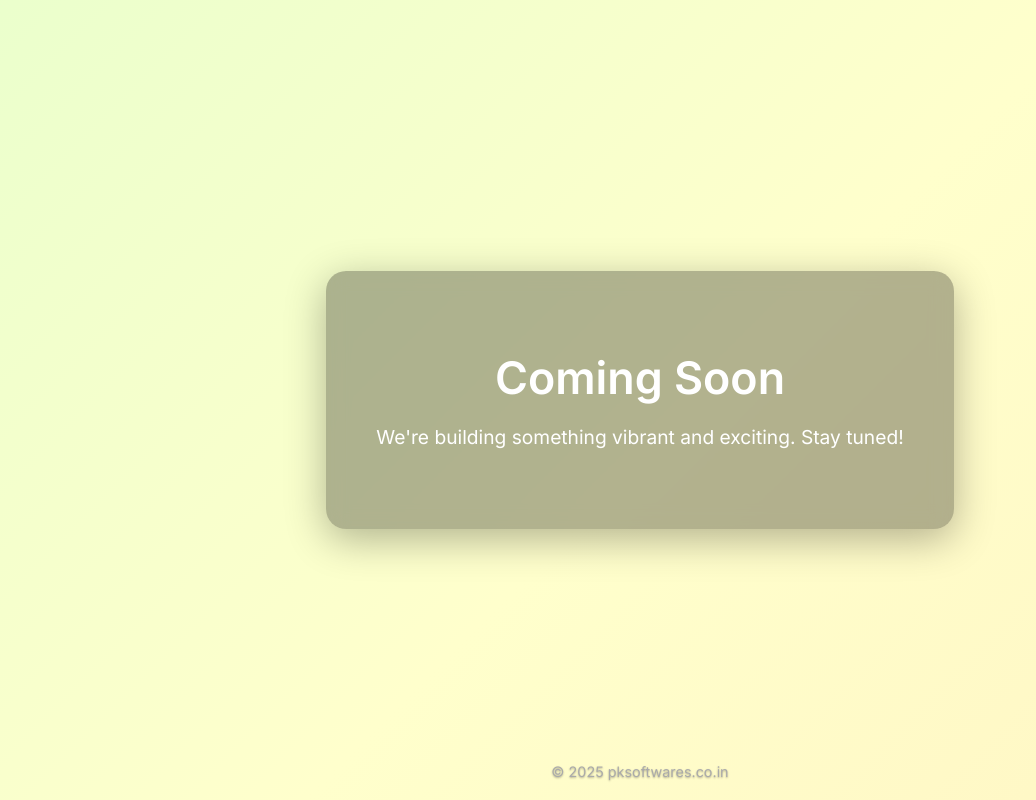
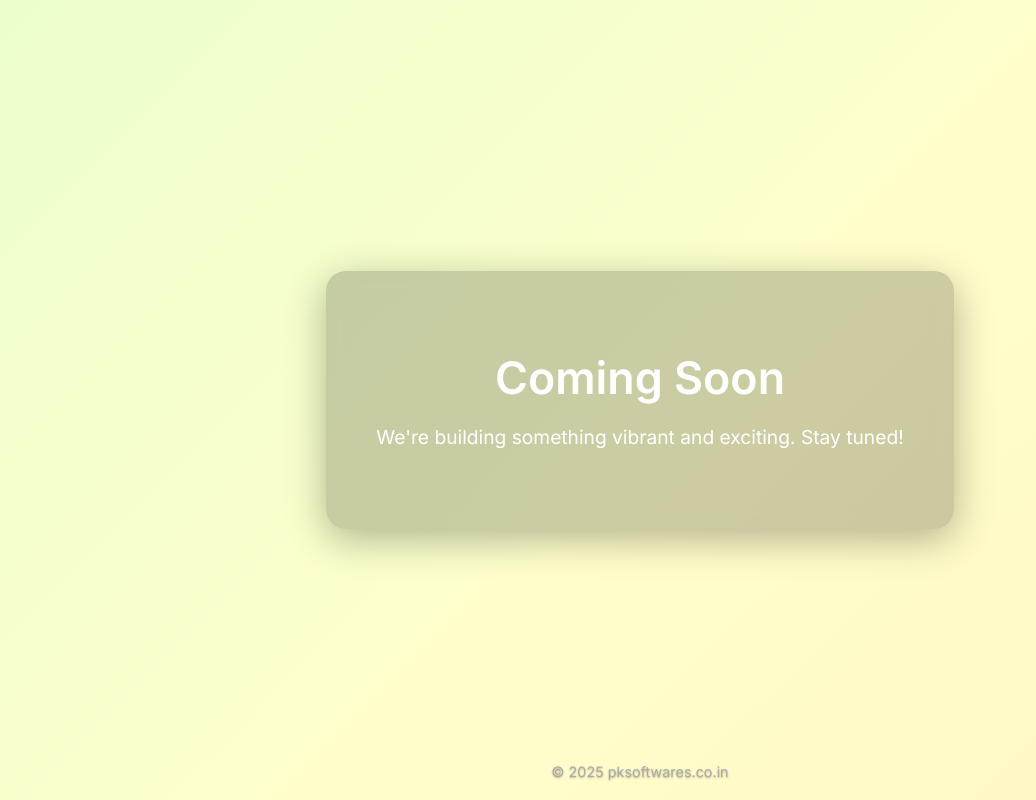
Before and after one commit to pranjalisnow/pksoftwares-site, a plain HTML site: page index.html in a window 1280 px wide. Shown: the whole page, without its empty margins (0-1036 px from the left). Drawn offline with Linux system fonts and the light colour scheme.

Commit message:
Modify card background and gradient animation
Updated the card background opacity and adjusted the gradient animation.

```diff
--- a/index.html
+++ b/index.html
@@ -36,7 +36,7 @@
 	}
 
     .card {
-      background: rgba(0, 0, 0, 0.3);
+      background: rgba(0, 0, 0, 0.2);
       backdrop-filter: blur(10px);
       border-radius: 20px;
       padding: 50px;
@@ -119,5 +119,4 @@
   </div>
   <footer>© 2025 pksoftwares.co.in</footer>
 </body>
-
 </html>
```
